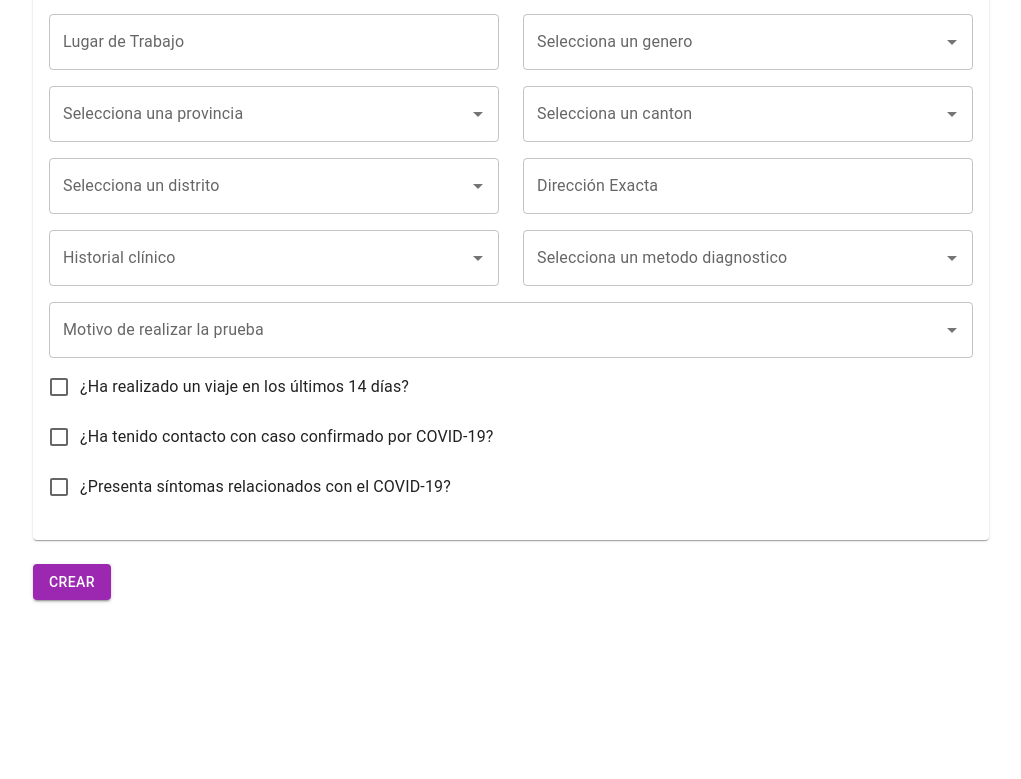
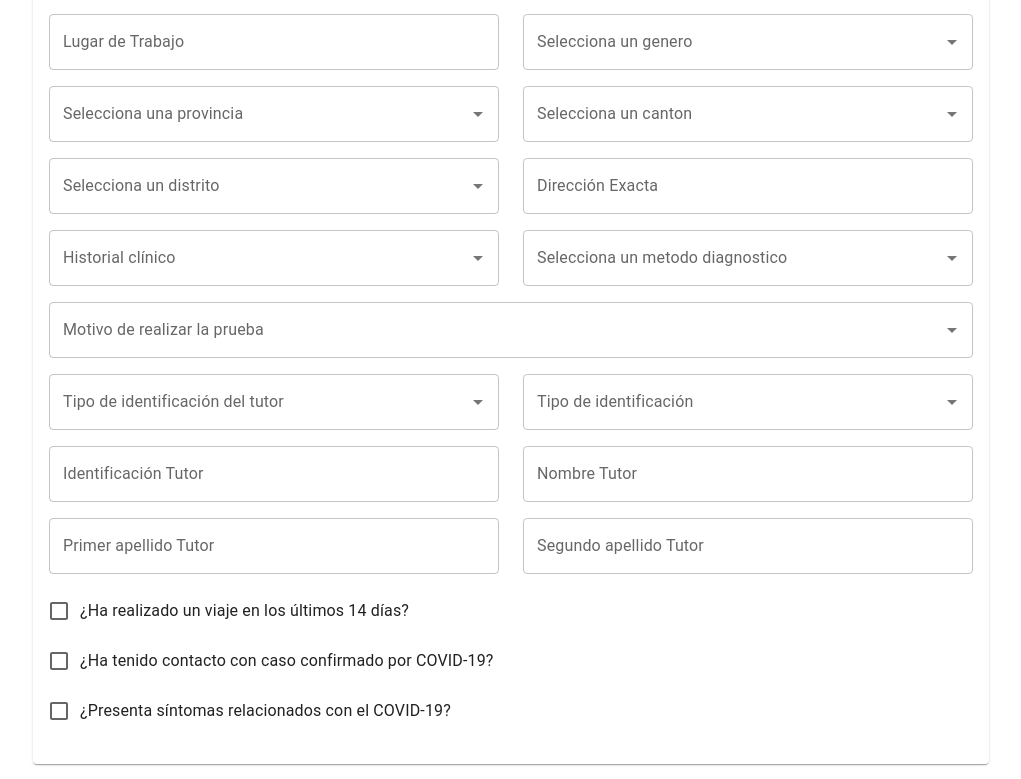
Before and after one commit to Camacaro/form-covid, a React (Vite) app: page / in a window 1280 px wide. Shown: the part 556-1335 px from the top of the page, without its empty margins (31-1052 px from the left). Before the commit the page ends 1180 px from the top, so only its background shows below. Built offline with nearby package versions, Linux system fonts and the light colour scheme; no server answers.

Commit message:
tutor valid and remove required field email and email

```diff
--- a/src/Pages/FormCovid.tsx
+++ b/src/Pages/FormCovid.tsx
@@ -34,6 +34,7 @@ import { useTipoIdentificacion } from '../hooks/useTipoIdentificacion';
 import { validationSchema } from '../utils/validationSchema';
 import { generos } from '../data/generos';
 import { formattedDate } from '../utils/constant';
+import { Tutores } from '../data/tutor';
 
 export const FormCovid = () => {
   const [idProvincia, setIdProvincia] = useState('')
@@ -341,7 +342,7 @@ export const FormCovid = () => {
                           helperText={touched.edad && errors.edad}
                           label="Edad"
                           name="edad"
-                          type="text"
+                          type="number"
                           onBlur={handleBlur}
                           onChange={handleChange}
                           value={values.edad}
@@ -624,6 +625,135 @@ export const FormCovid = () => {
                       )}
                     />
                   </Box>
+
+                  {(Boolean(touched.edad) && values.edad) < 18 && (
+                    <>
+                      <Grid container spacing={3}>
+                        <Grid item xs={12} md={6}>
+                          <Box marginY={1} >
+                            <Autocomplete
+                              id="tutor_type"
+                              options={Tutores}
+                              onBlur={handleBlur}
+                              onChange={(e, value) => setFieldValue('tutor_type', value)}
+                              renderInput={(params) => (
+                                <TextField
+                                  {...params}
+                                  autoComplete='off'
+                                  name="tutor_type"
+                                  variant="outlined"
+                                  label="Tipo de identificación del tutor"
+                                  error={Boolean(touched.tutor_type && errors.tutor_type)}
+                                  helperText={touched.tutor_type && errors.tutor_type}
+                                  fullWidth
+                                />
+                              )}
+                            />
+                          </Box>
+                        </Grid>
+
+                        <Grid item xs={12} md={6}>
+                          <Box marginY={1} >
+                            <Autocomplete
+                              id="tutor_tipo_identificacion"
+                              options={tiposIdentificacion}
+                              getOptionLabel={(option) => option.label}
+                              onBlur={handleBlur}
+                              onChange={(e, value) => setFieldValue('tutor_tipo_identificacion', value) }
+                              renderInput={(params) => (
+                                <TextField
+                                  {...params}
+                                  autoComplete='off'
+                                  name="tutor_tipo_identificacion"
+                                  variant="outlined"
+                                  label="Tipo de identificación"
+                                  error={Boolean(touched.tutor_tipo_identificacion && errors.tutor_tipo_identificacion?.label)}
+                                  helperText={touched.tutor_tipo_identificacion && errors.tutor_tipo_identificacion?.label}
+                                  fullWidth
+                                />
+                              )}
+                            />
+                          </Box>
+                        </Grid>
+                      </Grid>
+
+                      <Grid container spacing={3}>
+                        <Grid item xs={12} md={6}>
+                          <Box marginY={1} >
+                            <TextField
+                              autoComplete='off'
+                              error={Boolean(touched.tutor_identificacion && errors.tutor_identificacion)}
+                              fullWidth
+                              helperText={touched.tutor_identificacion && errors.tutor_identificacion}
+                              label="Identificación Tutor"
+                              name="tutor_identificacion"
+                              type="text"
+                              onBlur={handleBlur}
+                              onChange={handleChange}
+                              value={values.tutor_identificacion}
+                              variant="outlined"
+                            />
+                          </Box>
+                        </Grid>
+
+                        <Grid item xs={12} md={6}>
+                          <Box marginY={1} >
+                            <TextField
+                              autoComplete='off'
+                              error={Boolean(touched.tutor_nomber && errors.tutor_nomber)}
+                              fullWidth
+                              helperText={touched.tutor_nomber && errors.tutor_nomber}
+                              label="Nombre Tutor"
+                              name="tutor_nomber"
+                              type="text"
+                              onBlur={handleBlur}
+                              onChange={handleChange}
+                              value={values.tutor_nomber}
+                              variant="outlined"
+                            />
+                          </Box>
+                        </Grid>
+                      </Grid>
+
+                      <Grid container spacing={3}>
+                        <Grid item xs={12} md={6}>
+                          <Box marginY={1} >
+                            <TextField
+                              autoComplete='off'
+                              error={Boolean(touched.tutor_primer_apellido && errors.tutor_primer_apellido)}
+                              fullWidth
+                              helperText={touched.tutor_primer_apellido && errors.tutor_primer_apellido}
+                              label="Primer apellido Tutor"
+                              name="tutor_primer_apellido"
+                              type="text"
+                              onBlur={handleBlur}
+                              onChange={handleChange}
+                              value={values.tutor_primer_apellido}
+                              variant="outlined"
+                            />
+                          </Box>
+                        </Grid>
+
+                        <Grid item xs={12} md={6}>
+                          <Box marginY={1} >
+                            <TextField
+                              autoComplete='off'
+                              error={Boolean(touched.tutor_segundo_apellido && errors.tutor_segundo_apellido)}
+                              fullWidth
+                              helperText={touched.tutor_segundo_apellido && errors.tutor_segundo_apellido}
+                              label="Segundo apellido Tutor"
+                              name="tutor_segundo_apellido"
+                              type="text"
+                              onBlur={handleBlur}
+                              onChange={handleChange}
+                              value={values.tutor_segundo_apellido}
+                              variant="outlined"
+                            />
+                          </Box>
+                        </Grid>
+                      </Grid>
+                    </>
+                  )}
 
                   {values.motivo_prueba === motivoPrueba.VIAJE && (
                     <Grid container spacing={3}>
@@ -919,6 +1049,8 @@ export const FormCovid = () => {
                     </>
                   )}
 
+
+
                 </CardContent>
               </Card>
 
--- /dev/null
+++ b/src/data/tutor.ts
@@ -0,0 +1,9 @@
+export const Tutor = {
+  RESPONSABLE: 'Responsable',
+  TUTOR: 'Tutor',
+}
+
+export const Tutores = [
+  Tutor.RESPONSABLE,
+  Tutor.TUTOR,
+]
--- a/src/utils/initialValues.ts
+++ b/src/utils/initialValues.ts
@@ -40,7 +40,7 @@ export interface IInitialValues {
   primer_apellido_paciente: string;
   segundo_apellido_paciente: string;
   correo_electronico: string;
-  edad: string;
+  edad: number|string;
   identificacion: string;
   telefono: string;
   telefono_adicional: string;
@@ -51,6 +51,13 @@ export interface IInitialValues {
   otros_sintomas: string;
   metodo_diagnostico: string;
   motivo_prueba: string;
+
+  tutor_type: string;
+  tutor_nomber: string;
+  tutor_identificacion: string;
+  tutor_primer_apellido: string;
+  tutor_segundo_apellido: string;
+  tutor_tipo_identificacion: ITipoIdentificacion;
 }
 
 export const initialValues: IInitialValues = {
@@ -129,4 +136,15 @@ export const initialValues: IInitialValues = {
   otros_sintomas: '',
   metodo_diagnostico: '',
   motivo_prueba: '',
+
+  tutor_type: '',
+  tutor_identificacion: '',
+  tutor_nomber: '',
+  tutor_primer_apellido: '',
+  tutor_segundo_apellido: '',
+  tutor_tipo_identificacion: {
+    id: '',
+    value: '',
+    label: ''
+  }
 }
--- a/src/utils/validationSchema.ts
+++ b/src/utils/validationSchema.ts
@@ -3,7 +3,7 @@ import { motivoPrueba } from '../data/motivoPrueba';
 
 export const validationSchema = Yup.object().shape({
   fecha_muestra: Yup.date().required('Fecha de muestra es requerida'),
-  correo_electronico: Yup.string().email('Correo electrónico inválido').required('Correo electrónico es requerido'),
+  correo_electronico: Yup.string().email('Correo electrónico inválido'),
   nombre_paciente: Yup.string().required('Nombre es requerido'),
   primer_apellido_paciente: Yup.string().required('Primer apellido es requerido'),
   segundo_apellido_paciente: Yup.string().required('Segundo apellido es requerido'),
@@ -11,7 +11,8 @@ export const validationSchema = Yup.object().shape({
   telefono: Yup.string().required('Teléfono es requerido'),
   telefono_adicional: Yup.string().required('Teléfono adicional es requerido'),
   ocupacion: Yup.string().required('Ocupación es requerido'),
-  lugar_trabajo: Yup.string().required('Lugar de trabajo es requerido'),
+  lugar_trabajo: Yup.string(),
+  edad: Yup.number().required('Edad es requerido'),
   direccion_exacta: Yup.string().required('Dirección exacta es requerido'),
   metodo_diagnostico: Yup.string().required('Método de diagnóstico es requerido'),
   genero: Yup.object({
@@ -134,4 +135,43 @@ export const validationSchema = Yup.object().shape({
       is: motivoPrueba.VIAJE,
       then: Yup.date().required('Fecha de viaje es requerida'),
     }),
+  /** Tutor */
+  tutor_type: Yup.string()
+    .when('edad', {
+      is: (value: number) => value && value < 18,
+      then: Yup.string().required('Tipo de tutor es requerido'),
+    }),
+  tutor_nomber: Yup.string()
+    .when('edad', {
+      is: (value: number) => value && value < 18,
+      then: Yup.string().required('Nombre de tutor es requerido'),
+    }),
+  tutor_primer_apellido: Yup.string()
+    .when('edad', {
+      is: (value: number) => value && value < 18,
+      then: Yup.string().required('Primer apellido de tutor es requerido'),
+    }),
+  tutor_segundo_apellido: Yup.string()
+    .when('edad', {
+      is: (value: number) => value && value < 18,
+      then: Yup.string().required('Segundo apellido de tutor es requerido'),
+    }),
+  tutor_identificacion: Yup.string()
+    .when('edad', {
+      is: (value: number) => value && value < 18,
+      then: Yup.string().required('Tipo de identificación tutor es requerido'),
+    }),
+  tutor_tipo_identificacion: Yup.object({
+      id: Yup.string(),
+      value: Yup.string(),
+      label: Yup.string(),
+    })
+    .when('edad', {
+      is: (value: number) => value && value < 18,
+      then: Yup.object({
+        id: Yup.string().required('ID es requerido'),
+        value: Yup.string().required('Valor es requerido'),
+        label: Yup.string().required('Nombre es requerida'),
+      }),
+    })
 })
```
